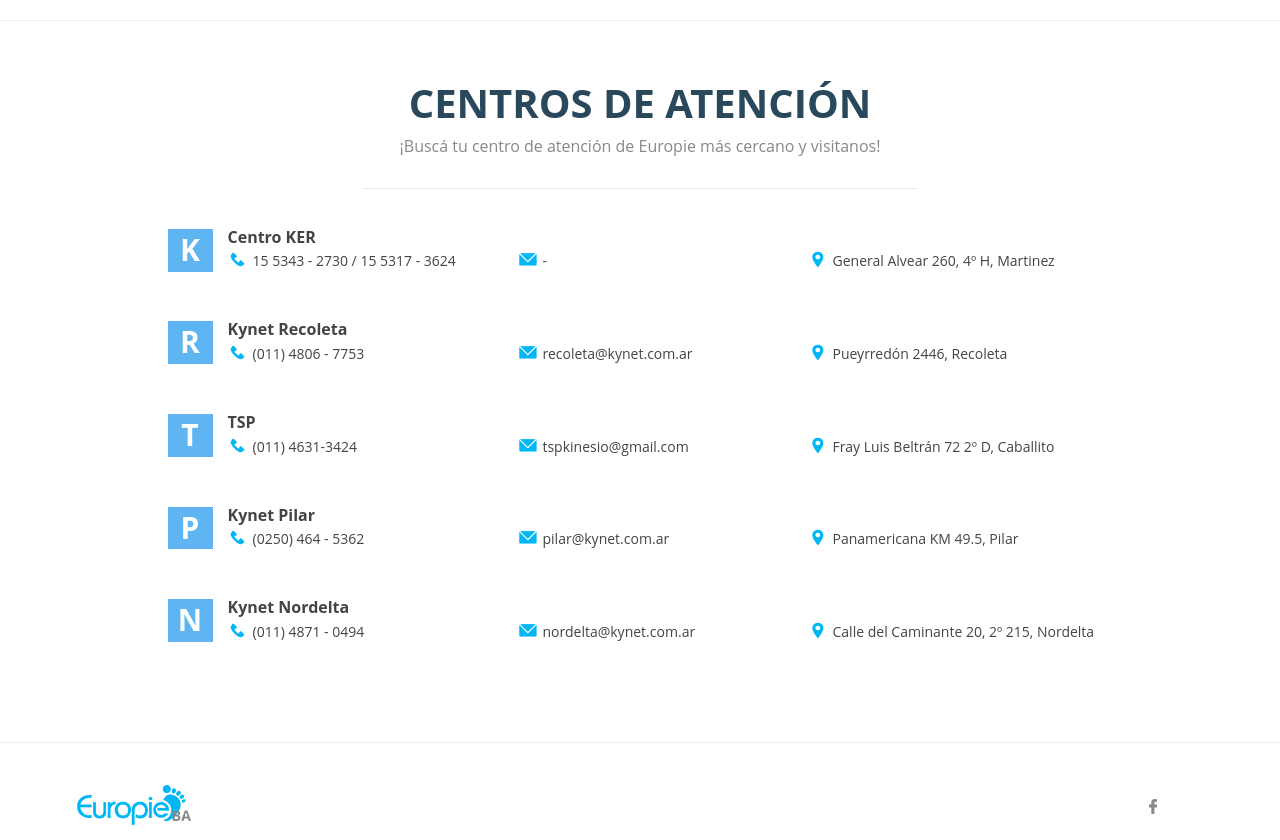
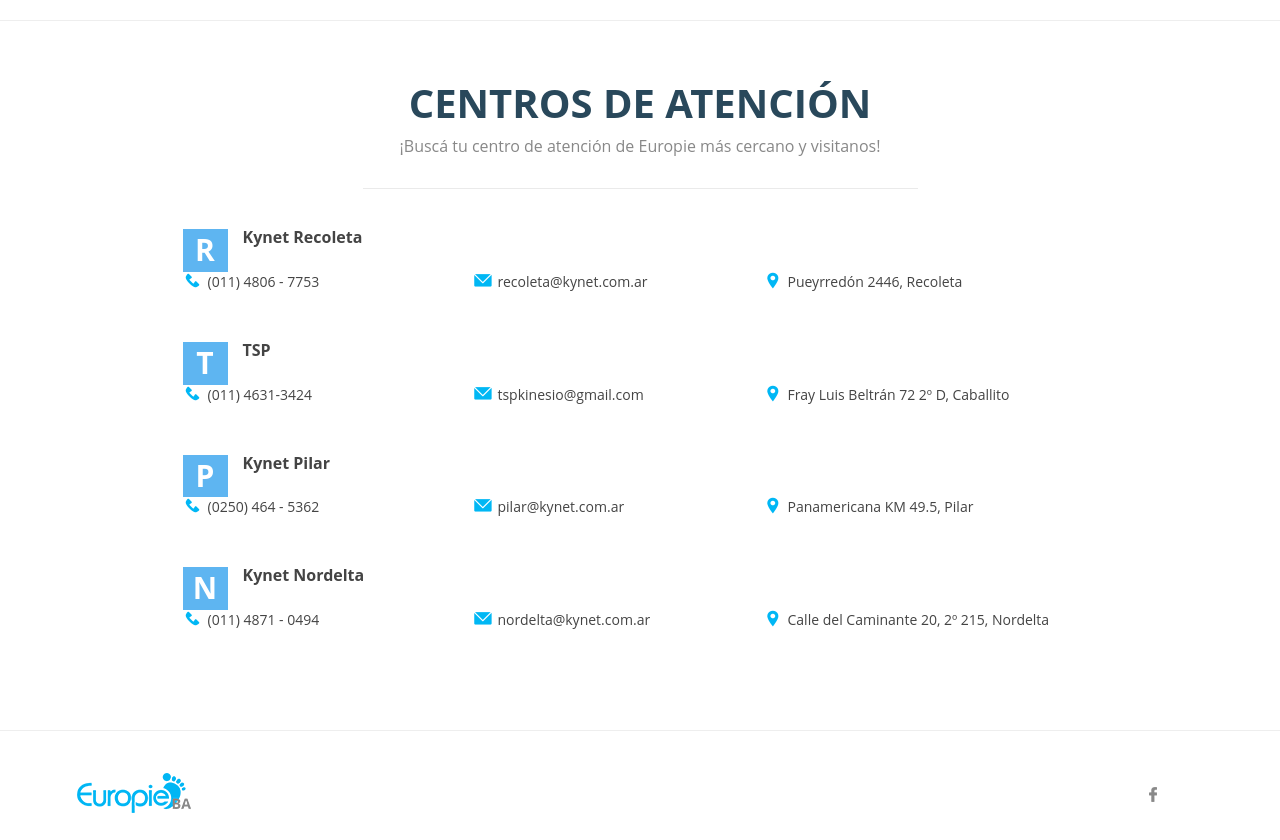
Before and after one commit to sportesi/europiebsas, a PHP site: page /centros.php in a window 1280 px wide. Shown: the part 72-912 px from the top of the page. After the commit the page ends 885 px from the top, so only its background shows below. Run offline with PHP 8.4, Linux system fonts and the light colour scheme; some libraries are stand-ins or nearby versions.

Commit message:
Saqué el centro de Martinez

```diff
--- a/centros.php
+++ b/centros.php
@@ -23,25 +23,6 @@
                 </div>
                 <div class="row">
                     <div class="col-lg-10 col-lg-offset-1">
-                        <div class="row">
-                            <div class="col-lg-12 centro">
-                                <a href="https://www.instagram.com/centrokersport" target="blank">K</a>
-                                <h4>Centro KER</h4>
-                                <div class="info">
-                                    <div class="info-element">
-                                        <img src="img/tel.png"/>
-                                        <p>15 5343 - 2730 / 15 5317 - 3624</p>
-                                    </div>
-                                    <div class="info-element">
-                                        <img src="img/mail.png"/>
-                                        <p>-</p>
-                                    </div>
-                                    <div class="info-element">
-                                        <img src="img/point.png"/>
-                                        <p>General Alvear 260, 4º H, Martinez</p>
-                                    </div>
-                                </div>
-                            </div>
                             <div class="col-lg-12 centro">
                                 <a href="http://www.kynet.com.ar" target="blank">R</a>
                                 <h4>Kynet Recoleta</h4>
```
